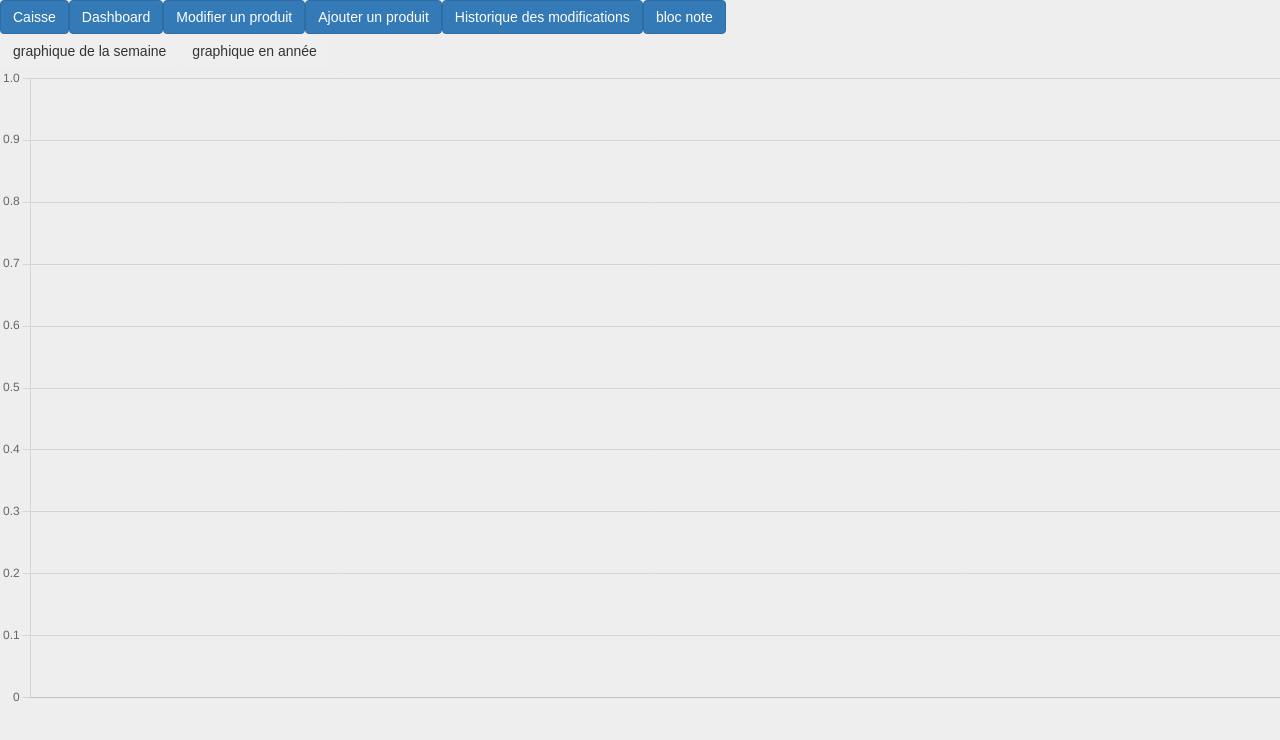
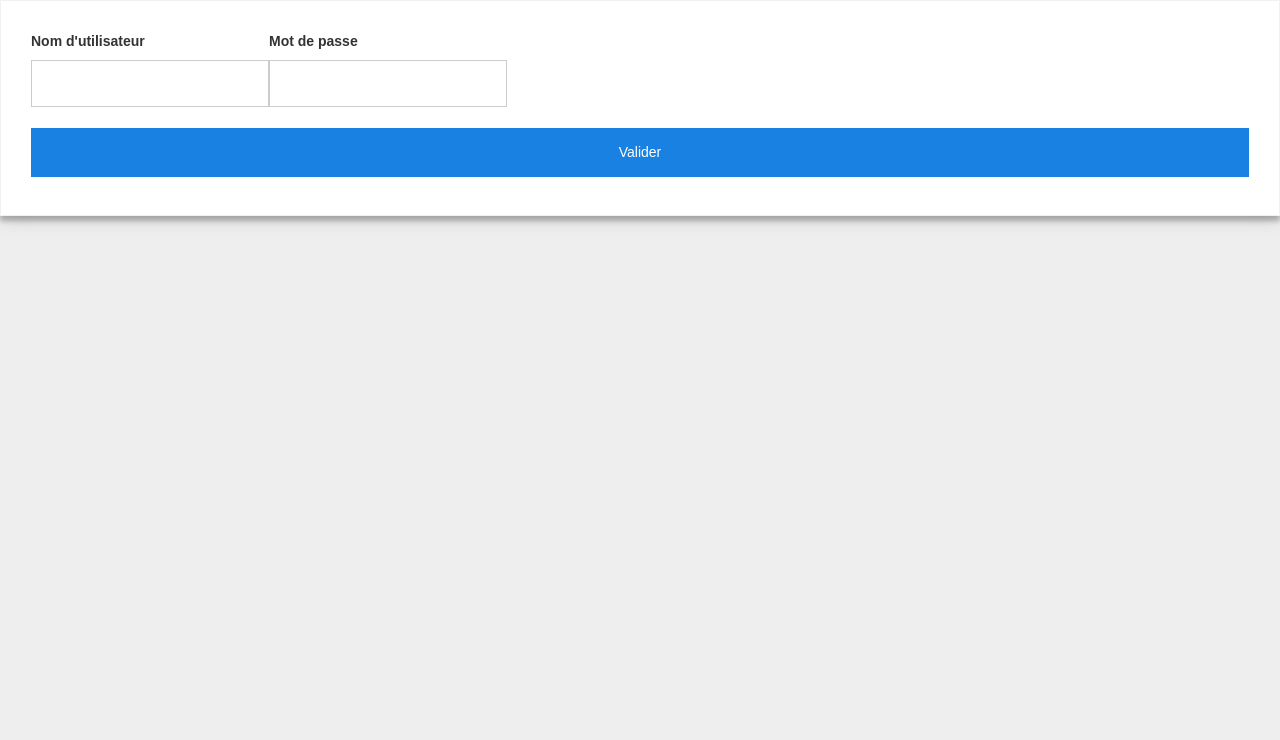
Before and after one commit to BrianLuk10/tfe2021, a React app: page /chartMois in a window 1280 px wide. Shown: the top 740 px of the page. Built offline with nearby package versions, Linux system fonts and the light colour scheme; no server answers.

Commit message:
css login + ajout mois charte dynamique

```diff
--- a/src/components/connexion/Connexion.js
+++ b/src/components/connexion/Connexion.js
@@ -32,7 +32,6 @@ export default function Connexion({ setToken }) {
 
   return (
     <div className="login-wrapper">
-      <h1>Please Log In</h1>
       <form onSubmit={handleSubmit}>
         <label>
           <p>Nom d'utilisateur</p>
--- a/src/components/connexion/Connexion.scss
+++ b/src/components/connexion/Connexion.scss
@@ -1,5 +1,39 @@
 .login-wrapper {
-    display: flex;
-    flex-direction: column;
-    align-items: center;
+        width:400px;
+        margin:0 auto;
+        margin-top:10%;
 }
+
+form {
+    width: 100%;
+    padding: 30px;
+    border: 1px solid #f1f1f1;
+    background: #fff;
+    box-shadow: 0 0 20px 0 rgba(0, 0, 0, 0.2), 0 5px 5px 0 rgba(0, 0, 0, 0.24);
+}
+
+input[type=text],
+input[type=password] {
+    width: 100%;
+    padding: 12px 20px;
+    margin: 8px 0;
+    display: inline-block;
+    border: 1px solid #ccc;
+    box-sizing: border-box;
+}
+
+button[type=submit] {
+    background-color: #1981e2;
+    color: white;
+    padding: 14px 20px;
+    margin: 8px 0;
+    border: none;
+    cursor: pointer;
+    width: 100%;
+}
+
+button[type=submit]:hover {
+    background-color: white;
+    color: #1981e2;
+    border: 1px solid #1981e2
+}
--- a/src/components/dashbord/ChartMois.js
+++ b/src/components/dashbord/ChartMois.js
@@ -54,7 +54,11 @@ class ChartMois extends Component {
         this.state.date.push(res.data[i].date_commandes.slice(5, 7) - 1);
       }
       for (let i = 0; i < this.state.date.length; i++) {
-        this.state.mois.push(this.state.moisNom[i]);
+        this.state.mois.push(
+          this.state.moisNom[
+            parseInt(res.data[i].date_commandes.slice(5, 7) - 1)
+          ]
+        );
       }
     });
 
--- a/src/js/App.js
+++ b/src/js/App.js
@@ -17,12 +17,10 @@ import ChartMois from "../components/dashbord/ChartMois";
 import ChartAnnee from "../components/dashbord/chartAnnee";
 
 export default function App() {
-  /*
   const { token, setToken } = useToken();
   if (!token) {
     return <Connexion setToken={setToken} />;
   }
-  */
 
   return (
     <div className="wrapper">
```
Also changed, not shown: 2 other files (tests, documents, lock files or other folders).
